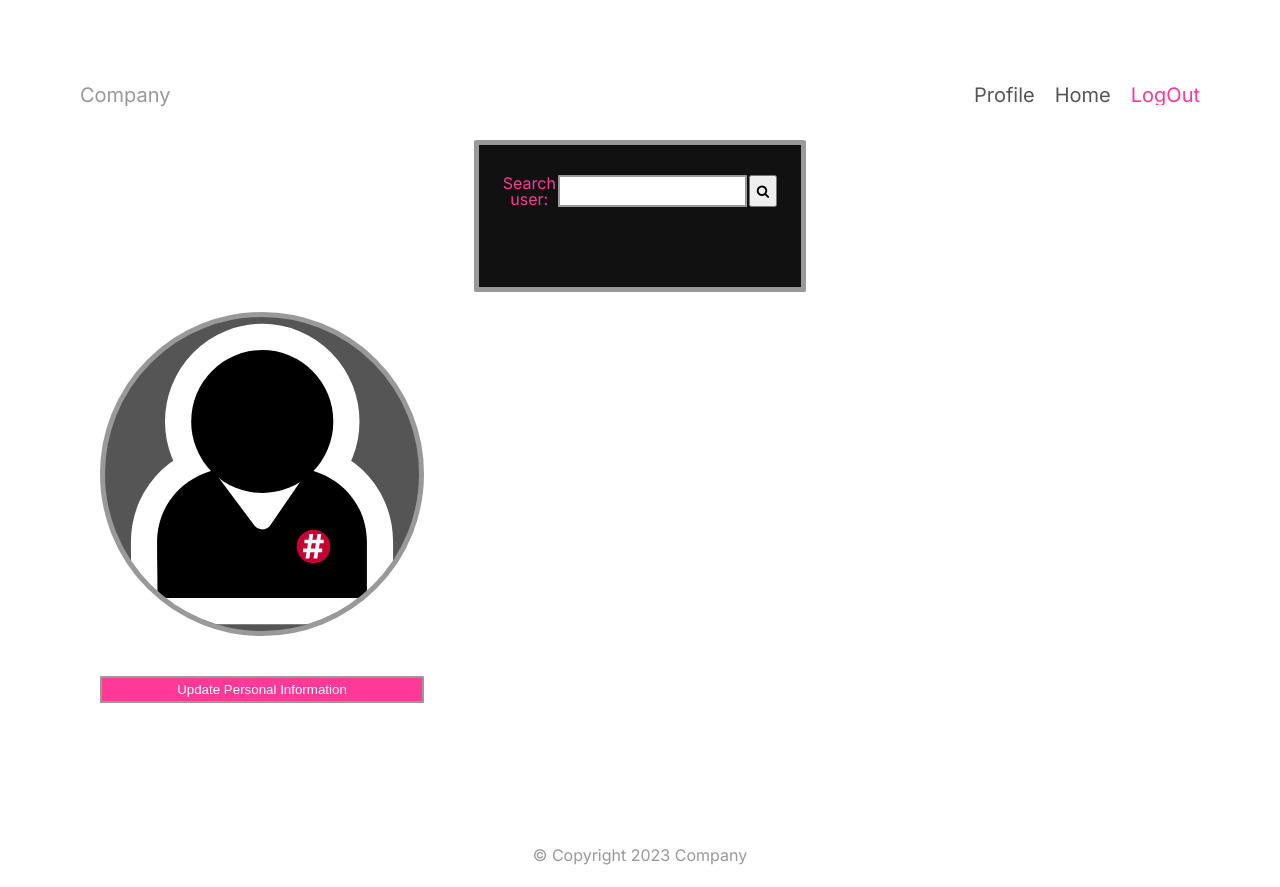
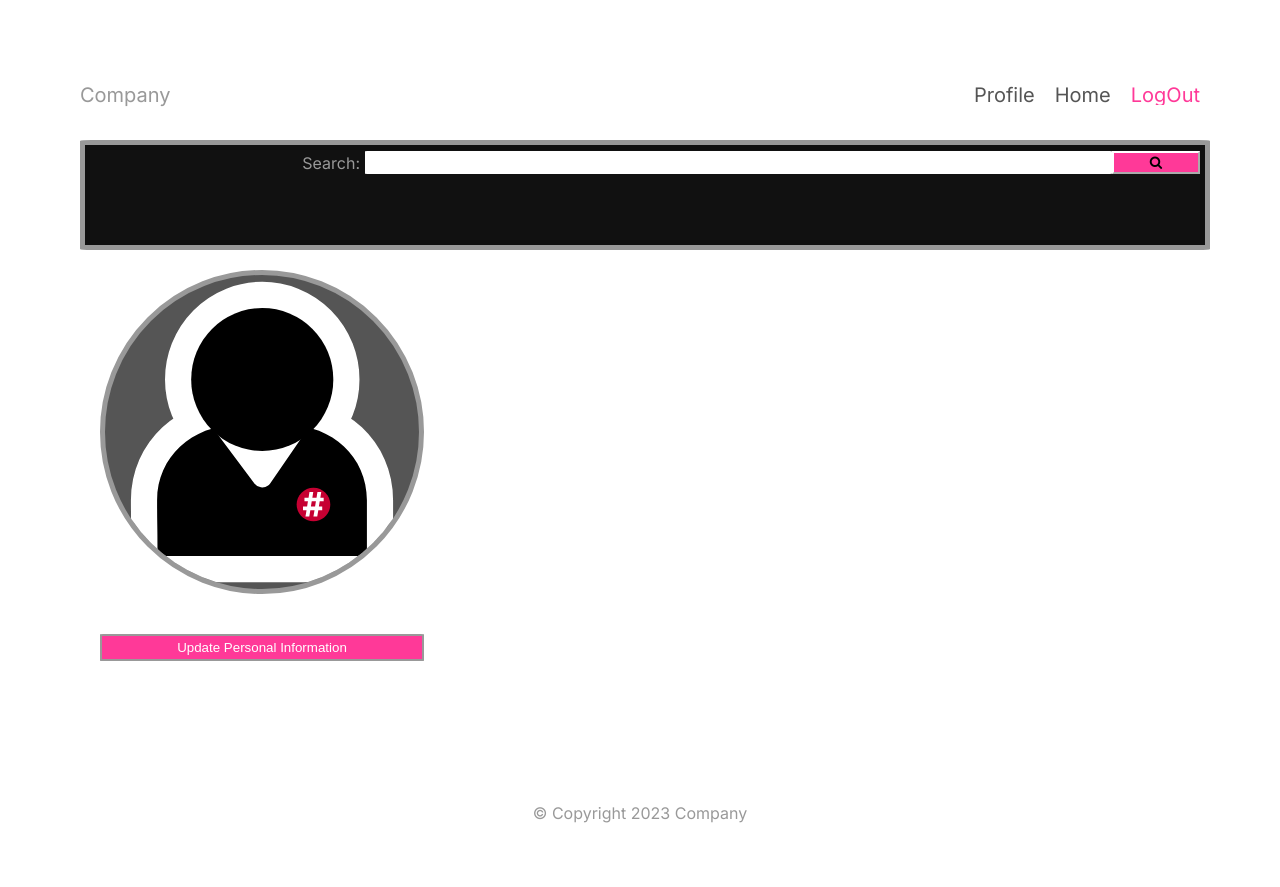
Before and after one commit to ElzbietaKunicka/UserRegistrationSystemJs, a plain HTML site: page thenLogIn.html in a window 1280 px wide. After the commit the page ends 845 px from the top, so only its background shows below. Drawn offline with Linux system fonts and the light colour scheme; no server answers.

Commit message:
Change search form style

```diff
--- a/addNewInfo.js
+++ b/addNewInfo.js
@@ -88,6 +88,8 @@ const postProperty = async objectToSend => {
       }
 
     } else {
+      console.log(preview.error.name);
+
       alert("Please make sure all fields are filled in correctly.");
 
     }
--- a/assets/organisms/thenLogin/_main.scss
+++ b/assets/organisms/thenLogin/_main.scss
@@ -14,31 +14,76 @@
   flex-direction: column;
   gap: 2rem;
 }
-#hello {
+#current_username {
   padding: 0rem;
+  font-size: 3.2rem;
+  line-height: 3.2rem;
+}
+
+#search_form {
+  padding-left: 0rem;
+  padding-right: 0rem;
+  width: 100%;
+  padding-top: 0.6rem;
+  padding-bottom: 0.6rem;
+  display: grid;
+  grid-template-row: auto auto;
+  gap: 0.5rem;
+}
+#search_input_container {
+  width: 100%;
+  grid-row-start: 1;
+  grid-row-end: 2;
+  display: grid;
+  grid-template-columns: repeat(12, 1fr);
+}
+
+#search_input_container label {
+  grid-column-start: 1;
+  grid-column-end: 4;
+  justify-self: end;
+  padding-right: 0.5rem;
+  padding-left: 0.5rem;
+  align-self: center;
+  color: $color-dark4;
+  width: max-content;
+}
+#search_input_container input {
+  grid-column-start: 4;
+  grid-column-end: 12;
+  background-color: $color-light1;
+  border: none;
+  padding-right: 0.5rem;
+}
+#search_input_container button {
+  grid-column-start: 12;
+  grid-column-end: 13;
+  background-color: $color-pink;
+  border-color: $color-light1;
+  margin-right: 0.5rem;
 
 }
-.search_Container{
-    display: flex;
-    flex-direction: row;
-    justify-content: right;
-    //border: 0.5rem solid $color-dark1;
-    color: $color-pink;
-    gap:0.2rem;
+
+#search_output_container {
+  width: 80%;
+  grid-row-start: 2;
+  grid-row-end: 3;
+  justify-self: center;
 }
-#errorMessage{
+
+#errorMessage {
   color: red;
 }
 
-h3{
+h3 {
   padding-bottom: 2rem;
   padding-top: 2rem;
   color: $color-dark4;
 }
-#selected_accounts_name{
-    color:$color-pink;
+#username_Span {
+  color: $color-pink;
+  text-decoration: underline;
 }
-
 
 @media screen and (min-width: 568px) {
   .avatarContainer {
--- a/thenLogIn.html
+++ b/thenLogIn.html
@@ -53,20 +53,21 @@
       </div>
     </header>
 
-    <main>
+    <main id="main_thenlogin">
       <form id="search_form">
-        <div id="searchContainerId" class="search_Container">
-          <label for="search">Search user:</label>
+        <div id="search_input_container" class="search_Container">
+          <label for="search">Search:</label>
           <input id="search_input_Id" list="search" />
           <datalist id="search"></datalist>
           <button type="submit"><i class="fa fa-search"></i></button>
         </div>
-        <div>
+        <div id="search_output_container">
+          <div id="selected_account_information">
+            <p id="selected_userName_by_id" class="paragraph"></p>
+            <p id="selected_accounts_name" class="paragraph"></p>
+          </div>
           <div id="errorMessage_Container">
-            <p id="errorMessage"></p>
-          </div>
-          <div id="selected_account_information">
-            <p id="selected_accounts_name" class="paragraph"></p>
+            <p class="paragraph" id="errorMessage"></p>
           </div>
         </div>
       </form>
@@ -79,8 +80,8 @@
             class="avatar"
           />
           <div>
-            <p id="hello" class="paragraph"></p>
-            <!-- userName -->
+            <p id="current_username" class="paragraph"></p>
+            <!-- Current userName -->
           </div>
           <button
             class="formButton"
--- a/thenLoginOk.js
+++ b/thenLoginOk.js
@@ -40,7 +40,7 @@ let getCurrentUserName = async () => {
 
     if (response.ok) {
       const userName = await response.text();
-      const nameParagraf = document.getElementById("hello");
+      const nameParagraf = document.getElementById("current_username");
       nameParagraf.textContent = userName;
     }
   } catch (error) {
@@ -99,7 +99,14 @@ let getAccountPersonalInfo = async accountId => {
   const errorMessageContainer = document.getElementById(
     "errorMessage_Container"
   );
-  const errorParagraph = document.getElementById("errorMessage");
+  const searchOutputContainer = document.getElementById("search_output_container");
+  const buttonBack = document.createElement("button");
+  buttonBack.classList.add("formButton");
+  buttonBack.innerHTML = "Back to search";
+  searchOutputContainer.prepend(buttonBack);
+  buttonBack.onclick = function () {
+    reset();
+  };
   try {
     const response = await fetch(
       `http://localhost:5200/api/PersonalInformations/GetById/${accountId}`,
@@ -110,39 +117,19 @@ let getAccountPersonalInfo = async accountId => {
         }
       }
     );
-    const searchContainer = document.getElementById("searchContainerId");
+    const searchContainer = document.getElementById("search_input_container");
     searchContainer.innerHTML = "";
     const div = document.getElementById("selected_account_information");
-
-    const buttonReset = document.createElement("button");
-    buttonReset.classList.add("formButton");
-    buttonReset.innerHTML = "Back to search";
-    buttonReset.onclick = function () {
-      reset();
-    };
-
-    //buttonReset.onclick() = "window.location.reload();";
+    const userNameBySelectedId = document.getElementById("selected_userName_by_id");
     const selectedName = document.getElementById("selected_accounts_name");
 
-    if (response.ok) {
+    if (response.ok ) {
       const data = await response.json();
       console.log(data);
-
-      // const name = document.getElementById("name");
-
+      userNameBySelectedId.textContent = `${data.userName}`;
       if (data.personalInformation == null) {
-        const buttonBack = document.createElement("button");
-        buttonBack.classList.add("formButton");
-        buttonBack.innerHTML = "Back to search";
-        errorMessageContainer.append(buttonBack);
-        buttonBack.onclick = function () {
-          reset();
-        };
-
-        selectedName.textContent = `${data.userName} hasn't Filled Out Personal information`;
+        selectedName.textContent = "hasn't Filled Out Personal information";
       } else {
-        selectedName.textContent = data.userName;
-
         const headingPersonalInfo = document.createElement("h3");
         headingPersonalInfo.textContent = "Personal Information:";
         const name = document.createElement("p");
@@ -169,7 +156,6 @@ let getAccountPersonalInfo = async accountId => {
         homeNumber.textContent = `HomeNumber: ${data.personalInformation.residentialAddress.homeNumber}`;
         const apartmentNumber = document.createElement("p");
         apartmentNumber.textContent = `ApartmentNumber: ${data.personalInformation.residentialAddress.apartmentNumber}`;
-        div.prepend(buttonReset);
         div.append(
           headingPersonalInfo,
           name,
@@ -186,14 +172,10 @@ let getAccountPersonalInfo = async accountId => {
         );
       }
     }
-    // } else if (response.length == null) {
-    //   selectedName.textContent = "daugiau nera info";
-    // }
-
-    //div.append(selectedName, personalInfoName);
   } catch (error) {
+    const errorParagraph = document.getElementById("errorMessage");
     console.error("The user ID you entered does not exist. Try again");
-    errorParagraph.textContent = "The user ID you entered does not exist.";
+    errorParagraph.innerText ="The user ID you entered does not exist.";
   }
 };
 
```
Also changed, not shown: addNewInfo.html (+4 -4 lines), assets/style.css, updateInfoForm.html (line endings or trailing spaces), 1 other file. Lines whose indentation alone changed are shown as unchanged.
